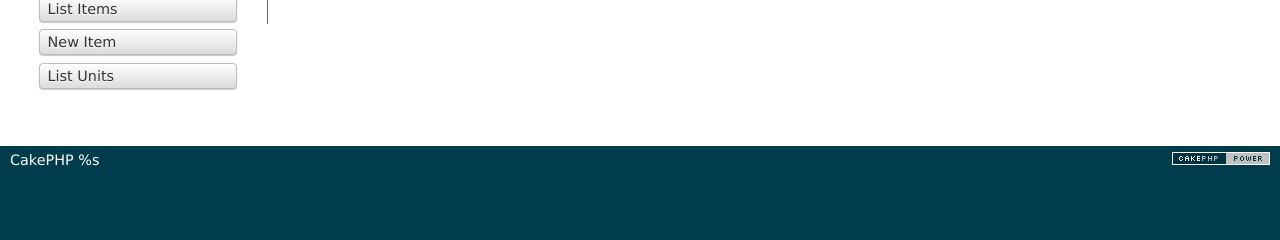
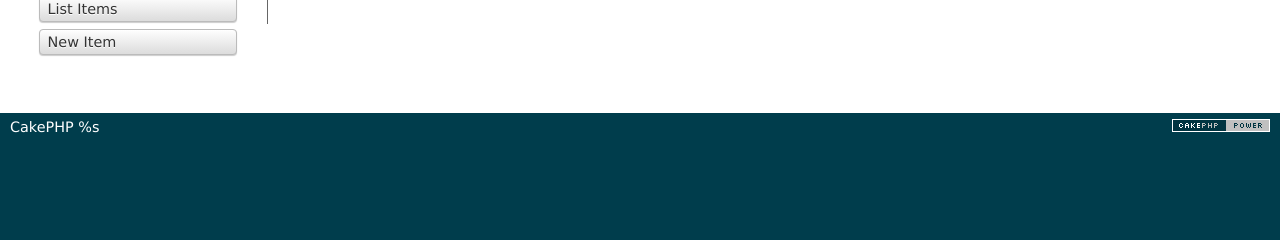
Before and after one commit to danielbonillaquiros/InventarioIngenieria, a CakePHP app: the page made by app/View/Categories/index.ctp in a window 1280 px wide. Shown: the part 144-384 px from the top of the page. Run offline with PHP 8.4 and a stand-in for CakePHP, Linux system fonts and the light colour scheme; the template is opened without the code that fills it, so the values that code supplies are empty; some libraries are stand-ins or nearby versions.

Commit message:
Units list removed.

```diff
--- a/app/Controller/CategoriesController.php
+++ b/app/Controller/CategoriesController.php
@@ -21,6 +21,7 @@
  *
  * @return void
  */
+
 	public function index() {
 		$this->Category->recursive = 0;
 		$this->set('categories', $this->Paginator->paginate());
@@ -33,7 +34,7 @@
  * @param string $id
  * @return void
  */
-	public function view($id = null) {
+	public function advanceView($id = null) {
 		if (!$this->Category->exists($id)) {
 			throw new NotFoundException(__('Invalid category'));
 		}
--- a/app/View/Categories/add.ctp
+++ b/app/View/Categories/add.ctp
@@ -17,7 +17,6 @@
 		<li><?php echo $this->Html->link(__('List Categories'), array('action' => 'index')); ?></li>
 		<li><?php echo $this->Html->link(__('List Items'), array('controller' => 'items', 'action' => 'index')); ?> </li>
 		<li><?php echo $this->Html->link(__('New Item'), array('controller' => 'items', 'action' => 'add')); ?> </li>
-		<li><?php echo $this->Html->link(__('List Units'), array('controller' => 'units', 'action' => 'index')); ?> </li>
     <li><?php if($this->Session->check('Memento.counter')) echo $this->Form->postLink(__('Undo'), array('action' => 'setMemento'), array(), __('Are you sure you want to undo?')); ?> </li>
 	</ul>
 </div>
--- a/app/View/Categories/edit.ctp
+++ b/app/View/Categories/edit.ctp
@@ -19,7 +19,6 @@
 		<li><?php echo $this->Html->link(__('List Categories'), array('action' => 'index')); ?></li>
 		<li><?php echo $this->Html->link(__('List Items'), array('controller' => 'items', 'action' => 'index')); ?> </li>
 		<li><?php echo $this->Html->link(__('New Item'), array('controller' => 'items', 'action' => 'add')); ?> </li>
-		<li><?php echo $this->Html->link(__('List Units'), array('controller' => 'units', 'action' => 'index')); ?> </li>
     <li><?php if($this->Session->check('Memento.counter')) echo $this->Form->postLink(__('Undo'), array('action' => 'setMemento'), array(), __('Are you sure you want to undo?')); ?> </li>
 	</ul>
 </div>
--- a/app/View/Categories/index.ctp
+++ b/app/View/Categories/index.ctp
@@ -44,7 +44,6 @@
 		<li><?php echo $this->Html->link(__('New Category'), array('action' => 'add')); ?></li>
 		<li><?php echo $this->Html->link(__('List Items'), array('controller' => 'items', 'action' => 'index')); ?> </li>
 		<li><?php echo $this->Html->link(__('New Item'), array('controller' => 'items', 'action' => 'add')); ?> </li>
-		<li><?php echo $this->Html->link(__('List Units'), array('controller' => 'units', 'action' => 'index')); ?> </li>
-    <li><?php if($this->Session->check('Memento.counter')) echo $this->Form->postLink(__('Undo'), array('action' => 'setMemento'), array(), __('Are you sure you want to undo?')); ?> </li>
+		<li><?php if($this->Session->check('Memento.counter')) echo $this->Form->postLink(__('Undo'), array('action' => 'setMemento'), array(), __('Are you sure you want to undo?')); ?> </li>
 	</ul>
 </div>
--- a/app/View/Categories/view.ctp
+++ b/app/View/Categories/view.ctp
@@ -32,7 +32,6 @@
 		<li><?php echo $this->Html->link(__('New Category'), array('action' => 'add')); ?> </li>
 		<li><?php echo $this->Html->link(__('List Items'), array('controller' => 'items', 'action' => 'index')); ?> </li>
 		<li><?php echo $this->Html->link(__('New Item'), array('controller' => 'items', 'action' => 'add')); ?> </li>
-		<li><?php echo $this->Html->link(__('List Units'), array('controller' => 'units', 'action' => 'index')); ?> </li>
     <li><?php if($this->Session->check('Memento.counter')) echo $this->Form->postLink(__('Undo'), array('action' => 'setMemento'), array(), __('Are you sure you want to undo?')); ?> </li>
 	</ul>
 </div>
--- a/app/View/Items/add.ctp
+++ b/app/View/Items/add.ctp
@@ -17,7 +17,6 @@
 	<ul>
 
 		<li><?php echo $this->Html->link(__('List Items'), array('action' => 'index')); ?></li>
-		<li><?php echo $this->Html->link(__('List Units'), array('controller' => 'units', 'action' => 'index')); ?> </li>
 		<li><?php echo $this->Html->link(__('List Categories'), array('controller' => 'categories', 'action' => 'index')); ?> </li>
 		<li><?php echo $this->Html->link(__('New Category'), array('controller' => 'categories', 'action' => 'add')); ?> </li>
     <li><?php if($this->Session->check('Memento.counter')) echo $this->Form->postLink(__('Undo'), array('action' => 'setMemento'), array(), __('Are you sure you want to undo?')); ?> </li>
--- a/app/View/Items/edit.ctp
+++ b/app/View/Items/edit.ctp
@@ -21,7 +21,6 @@
 		<li><?php echo $this->Html->link(__('List Items'), array('action' => 'index')); ?></li>
 		<li><?php echo $this->Html->link(__('List Categories'), array('controller' => 'categories', 'action' => 'index')); ?> </li>
 		<li><?php echo $this->Html->link(__('New Category'), array('controller' => 'categories', 'action' => 'add')); ?> </li>
-		<li><?php echo $this->Html->link(__('List Units'), array('controller' => 'units', 'action' => 'index')); ?> </li>
     <li><?php if($this->Session->check('Memento.counter')) echo $this->Form->postLink(__('Undo'), array('action' => 'setMemento'), array(), __('Are you sure you want to undo?')); ?> </li>
 	</ul>
 </div>
--- a/app/View/Items/index.ctp
+++ b/app/View/Items/index.ctp
@@ -57,7 +57,6 @@
 		<li><?php echo $this->Html->link(__('New Item'), array('action' => 'add')); ?></li>
 		<li><?php echo $this->Html->link(__('List Categories'), array('controller' => 'categories', 'action' => 'index')); ?> </li>
 		<li><?php echo $this->Html->link(__('New Category'), array('controller' => 'categories', 'action' => 'add')); ?> </li>
-		<li><?php echo $this->Html->link(__('List Units'), array('controller' => 'units', 'action' => 'index')); ?> </li>
     <li><?php if($this->Session->check('Memento.counter')) echo $this->Form->postLink(__('Undo'), array('action' => 'setMemento'), array(), __('Are you sure you want to undo?')); ?> </li>
 	</ul>
 </div>
--- a/app/View/Items/view.ctp
+++ b/app/View/Items/view.ctp
@@ -42,7 +42,6 @@
 		<li><?php echo $this->Html->link(__('New Item'), array('action' => 'add')); ?> </li>
 		<li><?php echo $this->Html->link(__('List Categories'), array('controller' => 'categories', 'action' => 'index')); ?> </li>
 		<li><?php echo $this->Html->link(__('New Category'), array('controller' => 'categories', 'action' => 'add')); ?> </li>
-		<li><?php echo $this->Html->link(__('List Units'), array('controller' => 'units', 'action' => 'index')); ?> </li>
     <li><?php if($this->Session->check('Memento.counter')) echo $this->Form->postLink(__('Undo'), array('action' => 'setMemento'), array(), __('Are you sure you want to undo?')); ?> </li>
 	</ul>
 </div>
```
Also changed, not shown: 9 other files.
